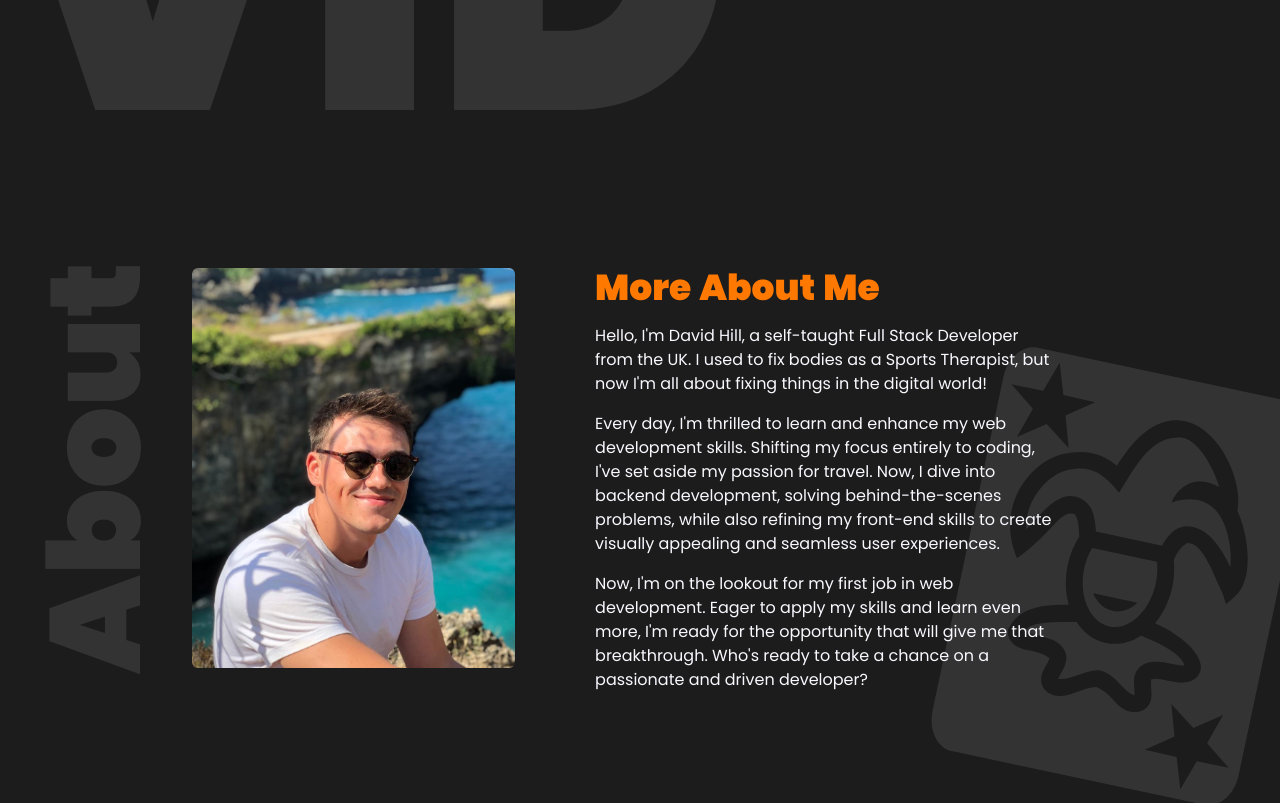
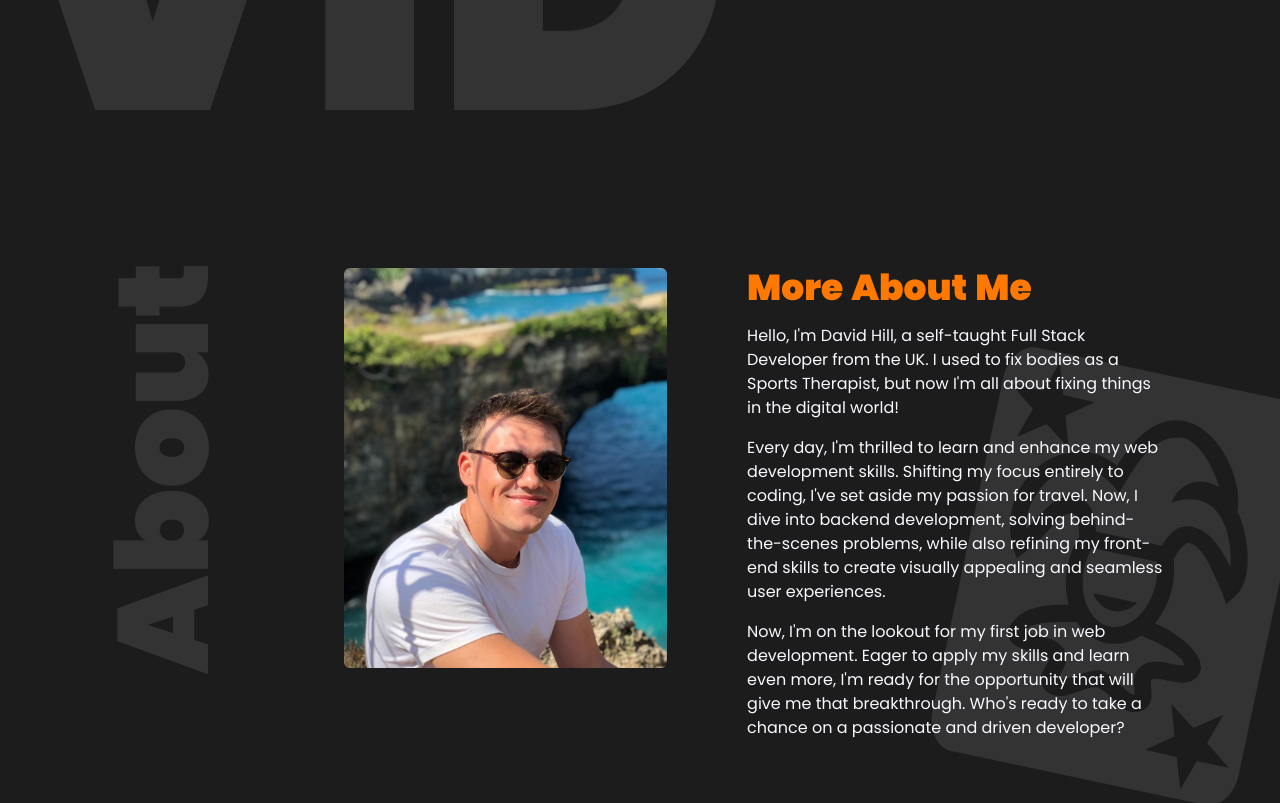
Before and after one commit to davidhill94/David-Hill-Portfolio, a Next.js app in the folder david-hill-portfolio/: page / in a window 1280 px wide. Shown: the part 680-1483 px from the top of the page. Built offline with nearby package versions, Linux system fonts and the light colour scheme.

Commit message:
styling change

```diff
--- a/david-hill-portfolio/app/components/about/about.tsx
+++ b/david-hill-portfolio/app/components/about/about.tsx
@@ -9,20 +9,20 @@ const About = () => {
   return (
 <div
   id="about"
-  className="bg-primary w-full h-fit lg:h-min grid grid-cols-wrapperMb grid-rows-wrapperMb lg:grid-rows-wrapperLg lg:grid-cols-wrapperLg py-sectionV sm:py-sectionVSm xl:py-sectionVXl relative overflow-hidden"
+  className="bg-primary w-full h-fit lg:h-min grid grid-cols-wrapperMb grid-rows-wrapperMb lg:grid-rows-wrapperLg lg:grid-cols-wrapperLg px-sectionH sm:px-sectionHSm xl:px-sectionHXl py-sectionV sm:py-sectionVSm xl:py-sectionVXl relative overflow-hidden"
 >
   <div className="col-start-1 row-start-1 col-span-1 row-span-1 min-h-auto lg:h-[600px] w-full flex items-center justify-center">
     <SectionHeader header="About" />
   </div>
 
-  <div className="flex flex-col lg:flex-row col-start-1 lg:col-start-2 row-start-2 lg:row-start-1 row-span-1 col-span-2 xl:col-span-1 h-auto w-full items-center justify-center gap-8 lg:gap-4">
+  <div className="flex flex-col lg:flex-row col-start-1 lg:col-start-2 row-start-2 lg:row-start-1 row-span-1 col-span-2 xl:col-span-2 h-auto w-full items-center justify-start xl:pl-[6rem] gap-8 lg:gap-4">
     <Image
       src={profile}
       alt="David Hill"
       className="w-auto h-[500px] lg:h-[400px] lg:w-auto object-contain rounded-md"
     />
 
-    <div className="flex flex-col items-center justify-center text-center lg:text-start lg:items-start lg:justify-start w-full lg:w-[36rem] xl:w-[40rem] h-auto lg:h-[400px] gap-4 px-16  lg:pr-8">
+    <div className="flex flex-col items-center justify-center text-center lg:text-start lg:items-start lg:justify-start w-full lg:w-[38rem] xl:w-[40rem] h-auto lg:h-[400px] gap-4 px-16  lg:pr-8">
       <AboutHeader />
       <AboutContent />
     </div>
--- a/david-hill-portfolio/app/components/contact/contactForm.tsx
+++ b/david-hill-portfolio/app/components/contact/contactForm.tsx
@@ -44,7 +44,7 @@ const ContactForm = () => {
               <textarea name="message" rows={6} className="w-full text-primary px-2 py-1" />
               </div>
               <div className="flex items-center justify-start gap-2">
-              <input type="submit" value="Send" className="text-primary bg-secondary px-3 py-1 rounded w-40 hover:bg-tertiary cursor-pointer"  />
+              <input type="submit" value="Send" className="text-primary bg-secondary px-3 py-1 rounded w-40 hover:bg-tertiary cursor-pointer shadow-card"  />
               <p className={`text-2xl text-tertiary ${submitted ? "opacity-100" : "opacity-0"}`}><FaCircleCheck /></p>
               </div>
           </form>
```
